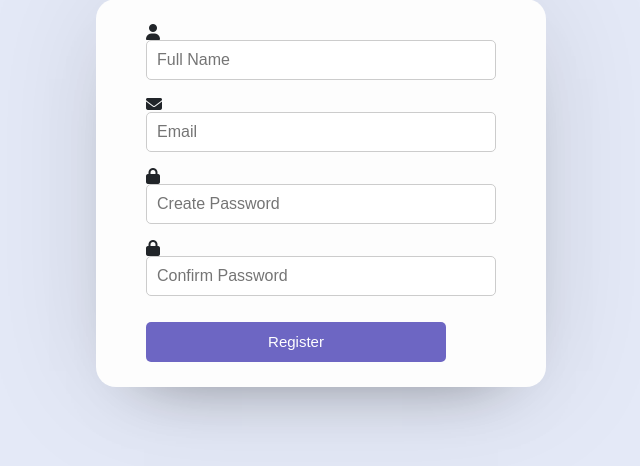
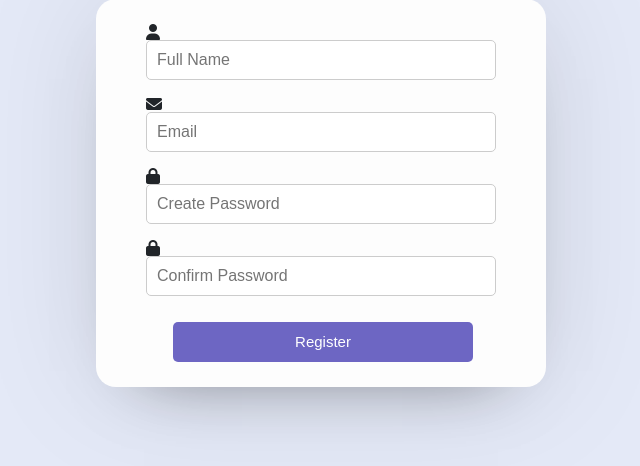
Before and after one commit to Fodly18/Nekolympus_S3, a PHP site: page /Register.php in a window 1280 px wide. Shown: the part 167-633 px from the top of the page, without its empty margins (319-959 px from the left). Run offline with PHP 8.4, Linux system fonts and the light colour scheme; some libraries are stand-ins or nearby versions.

Commit message:
Update register.css

```diff
--- a/css/register.css
+++ b/css/register.css
@@ -105,6 +105,7 @@ body {
     cursor: pointer;
     transition: all .3s;
     margin-top: 10px;
+    margin-left: 27px;
     padding: 0px 10px;
 }
 
```
